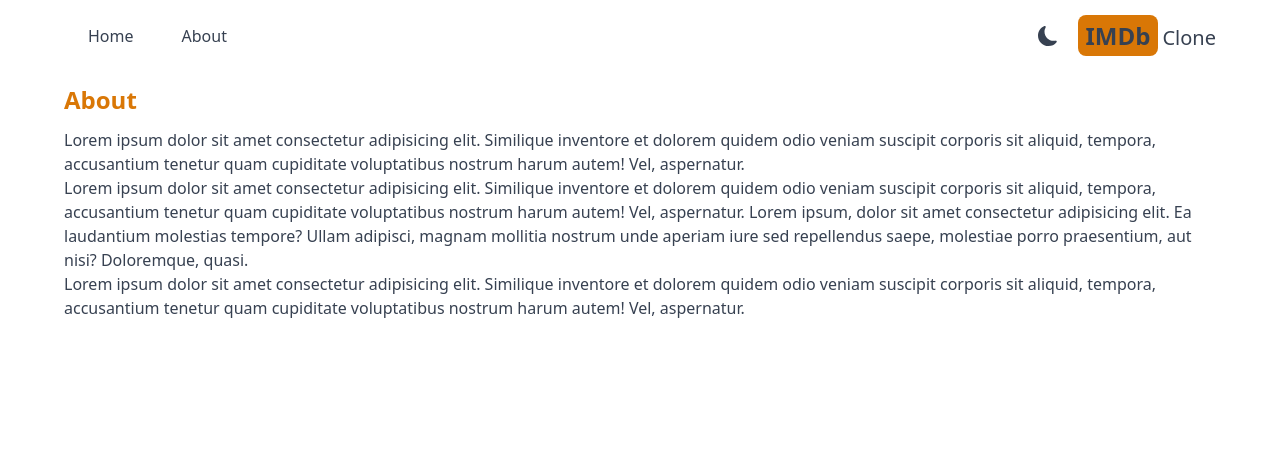
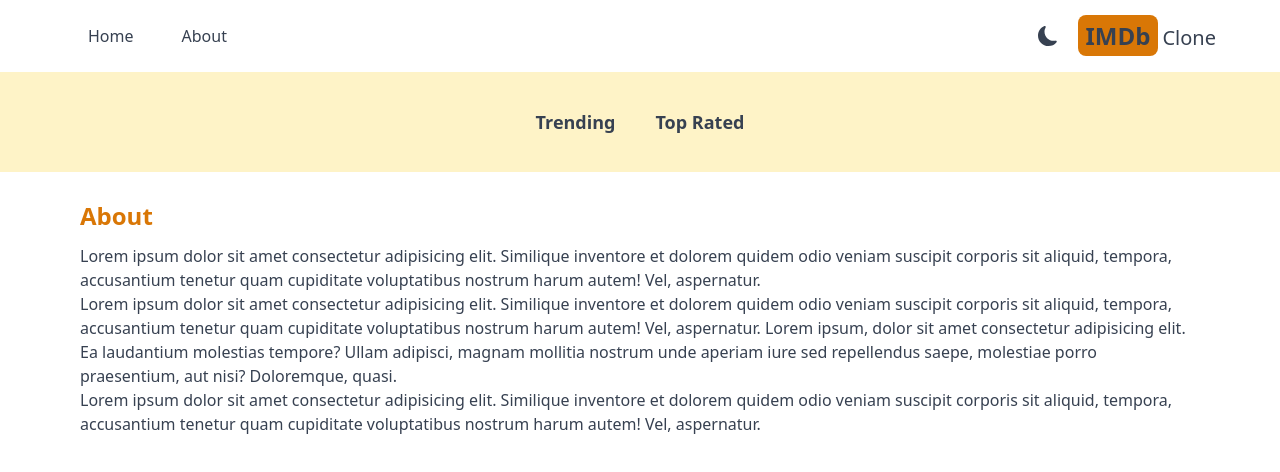
Before and after one commit to Abdullahiqbal2021/IMDB-Next-Js-Clone, a Next.js app: page /about in a window 1280 px wide. Shown: the top 472 px of the page. Built offline with nearby package versions, Linux system fonts and the light colour scheme.

Commit message:
Navbar added

```diff
--- a/src/app/about/page.js
+++ b/src/app/about/page.js
@@ -2,7 +2,7 @@
 
 export default function About() {
   return (
-    <section className="max-w-6xl mx-auto">
+    <section className="max-w-6xl mx-auto p-4">
         <h1 className="text-amber-600 text-2xl font-bold my-3">About</h1>
         <p>Lorem ipsum dolor sit amet consectetur adipisicing elit. Similique inventore et dolorem quidem odio veniam suscipit corporis sit aliquid, tempora, accusantium tenetur quam cupiditate voluptatibus nostrum harum autem! Vel, aspernatur.</p>
         <p>Lorem ipsum dolor sit amet consectetur adipisicing elit. Similique inventore et dolorem quidem odio veniam suscipit corporis sit aliquid, tempora, accusantium tenetur quam cupiditate voluptatibus nostrum harum autem! Vel, aspernatur. Lorem ipsum, dolor sit amet consectetur adipisicing elit. Ea laudantium molestias tempore? Ullam adipisci, magnam mollitia nostrum unde aperiam iure sed repellendus saepe, molestiae porro praesentium, aut nisi? Doloremque, quasi.</p>
--- a/src/app/layout.js
+++ b/src/app/layout.js
@@ -1,4 +1,5 @@
 import Header from "@/components/Header";
+import Navbar from "@/components/Navbar";
 import "./globals.css";
 import Providers from "./Providers";
 
@@ -8,6 +9,7 @@
       <body>
         <Providers>
           <Header />
+          <Navbar/>
           {children}
         </Providers>
       </body>
--- /dev/null
+++ b/src/components/NavBarItem.js
@@ -0,0 +1,23 @@
+"use client";
+import Link from "next/link";
+import React from "react";
+import { useSearchParams } from "next/navigation";
+
+export default function NavBarItem({ title, param }) {
+  const searchParams = useSearchParams();
+  const genre = searchParams.get("genre");
+  return (
+    <div className="flex">
+      <Link
+        className={`m-3 p-2 hover:text-amber-600 font-semibold ${
+          genre &&
+          genre === param &&
+          "underline underline-offset-8 decoration-4 decoration-amber-500 rounded-lg"
+        }`}
+        href={`/?genre=${param}`}
+      >
+        <h1>{title}</h1>
+      </Link>
+    </div>
+  );
+}
--- /dev/null
+++ b/src/components/Navbar.js
@@ -0,0 +1,11 @@
+import React from "react";
+import NavBarItem from "./NavBarItem";
+
+export default function Navbar() {
+  return (
+    <div className="flex justify-center dark:bg-gray-600 bg-amber-100 lg:text-lg p-4">
+      <NavBarItem title="Trending" param="fetchTrending" />
+      <NavBarItem title="Top Rated" param="fetchTopRated" />
+    </div>
+  );
+}
```
